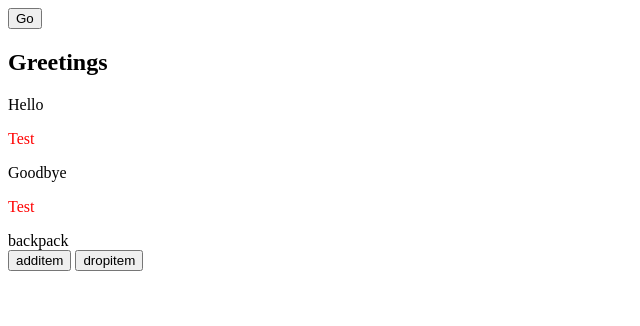
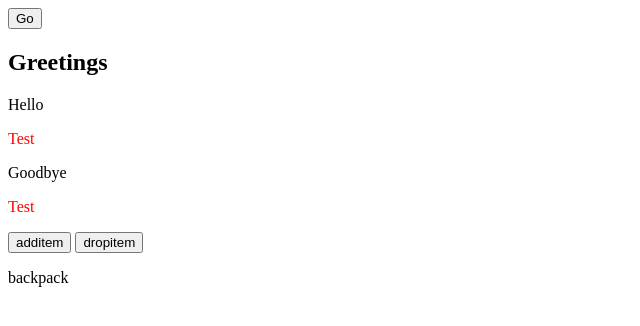
Before and after one commit to PaulRobot/JQueryTest, a plain HTML site: page WEBB/index.html in a window 1280 px wide. Shown: the whole page, without its empty margins (0-640 px from the left). Drawn offline with nearby package versions, Linux system fonts and the light colour scheme.

Commit message:
Add files via upload

```diff
--- a/WEBB/index.html
+++ b/WEBB/index.html
@@ -17,13 +17,16 @@
 <div class="container">
     <div class="inner">Hello</div>
     <div class="inner">Goodbye</div>
-    <div class="backpack">backpack</div>
+
+    <button id="backpack">additem</button>
+    <button id="clear">dropitem</button>
+    <p>backpack</p>
+    <div class="backpack"></div>
 
 </div>
 
 
-    <button id="backpack">additem</button>
-    <button id="clear">dropitem</button>
+
 <script src = "https://code.jquery.com/jquery-3.6.4.js"></script>
 
 <script type="text/javascript">
@@ -41,6 +44,7 @@
     function OnBTNClick ()
     {
         console.log("GOGOGOGOGO");
+        $( ".inner" ).append( '<img src="https://m.media-amazon.com/images/W/IMAGERENDERING_521856-T1/images/I/71UWsefAQ9L._SY355_.jpg"></img>' );
     };
 
     var num = 0;
```
